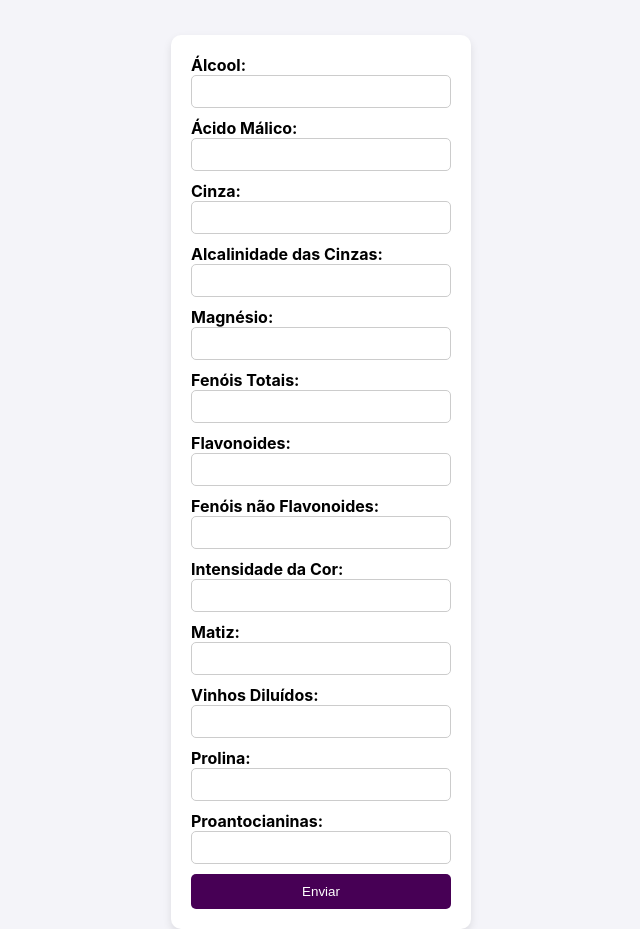
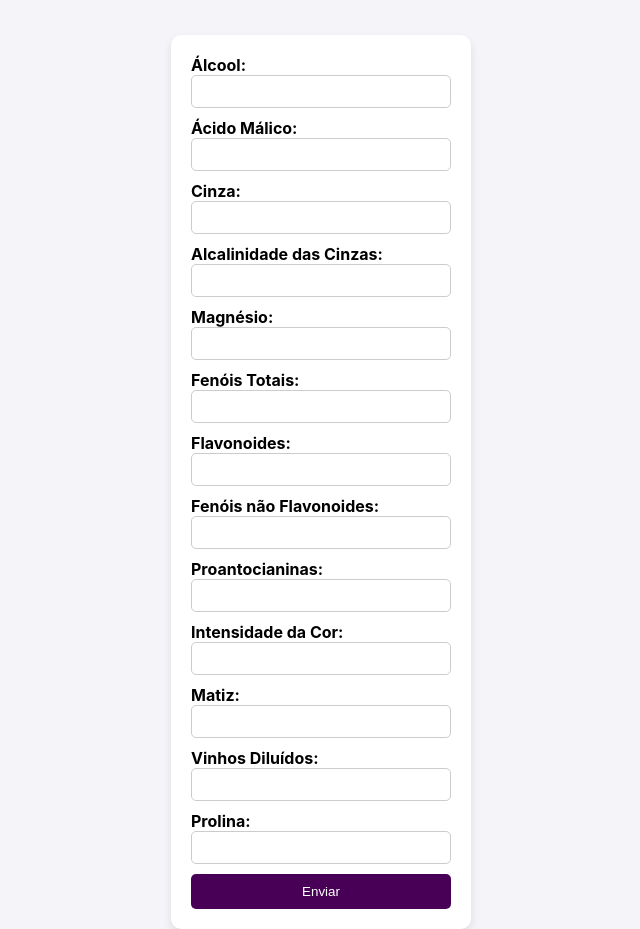
Before and after one commit to ryiianqueiroz/trabalho_probest, a React (Create React App) app: page / in a window 1280 px wide. Shown: the whole page, without its empty margins (319-959 px from the left). Built offline with nearby package versions, Linux system fonts and the light colour scheme; no server answers.

Commit message:
Proantocianinas

```diff
--- a/src/components/form.js
+++ b/src/components/form.js
@@ -11,11 +11,11 @@ function Form({resultado, classe}) {
     fenoisTotais: "Fenóis Totais",
     flavonoides: "Flavonoides",
     fenoisNaoFlavonoides: "Fenóis não Flavonoides",
+    proantocianinas: "Proantocianinas",
     intensidadeCor: "Intensidade da Cor",
     matiz: "Matiz",
     vinhosDiluidos: "Vinhos Diluídos",
-    prolina: "Prolina",
-    proantocianinas: "Proantocianinas"
+    prolina: "Prolina"
   };
 
   const [formData, setFormData] = useState(
```
